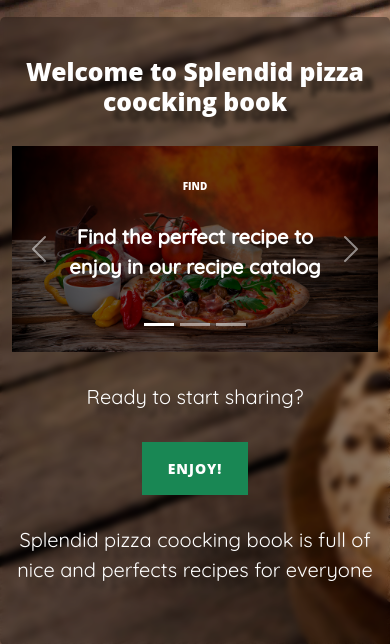
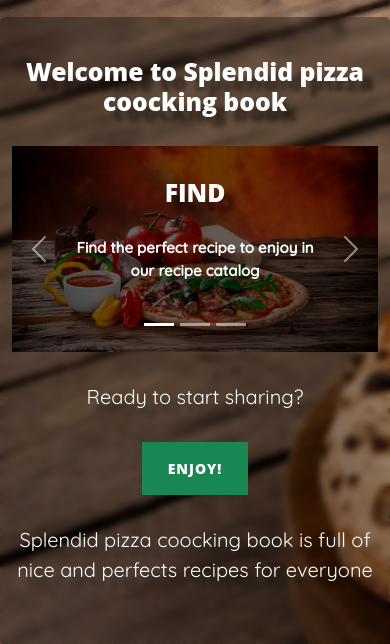
Before and after one commit to humbertoragazzini/splendid-the-pizza-cooking-book, a Flask app: page / in a window 390 px wide. Shown: the part 63-707 px from the top of the page. Run offline with Flask 2, Linux system fonts and the light colour scheme; data that the repository does not hold is empty; some libraries are stand-ins or nearby versions.

Commit message:
fixed p in carousel

```diff
--- a/static/css/style.css
+++ b/static/css/style.css
@@ -117,10 +117,10 @@ body{
         top: 7px;
     }
     .carousel-p{
-
+        font-size: 15px;
     }
     .carousel-h{
-        font-size: 10px;
+
     }
   }
 
```
